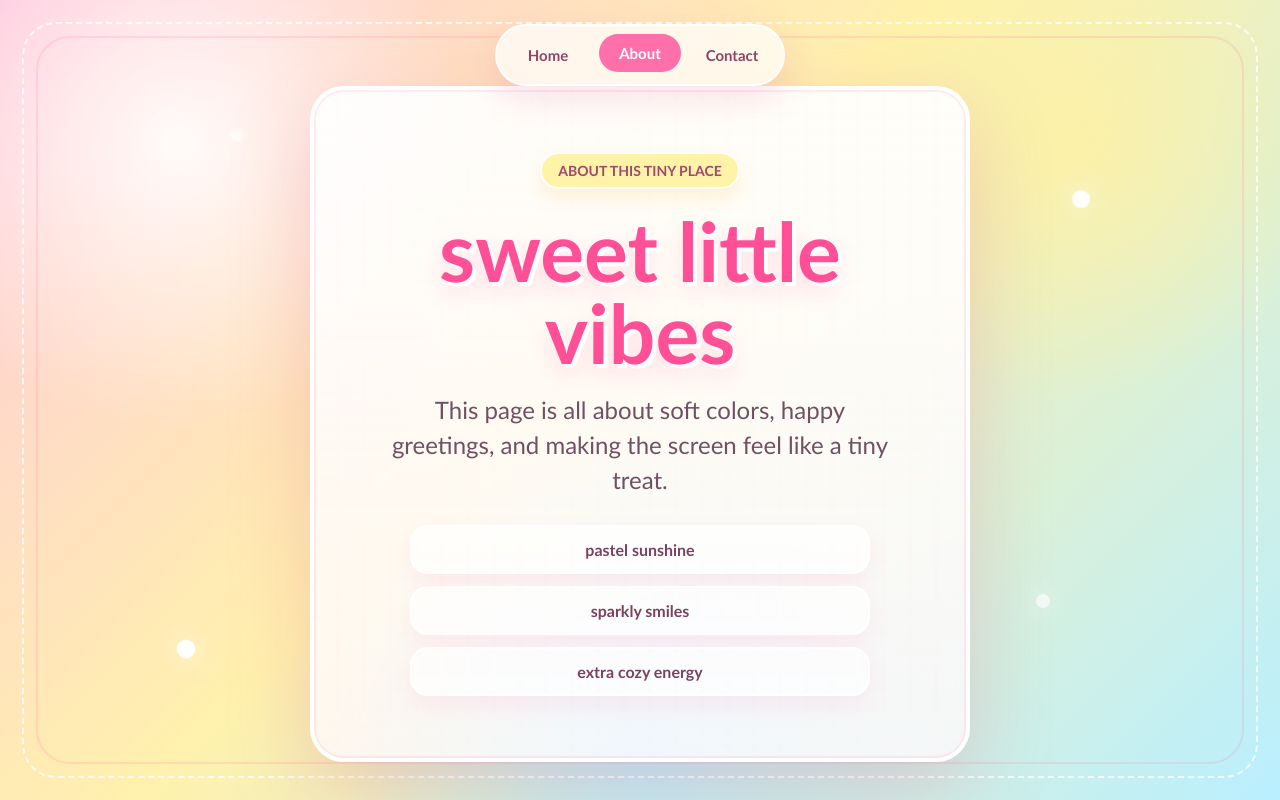
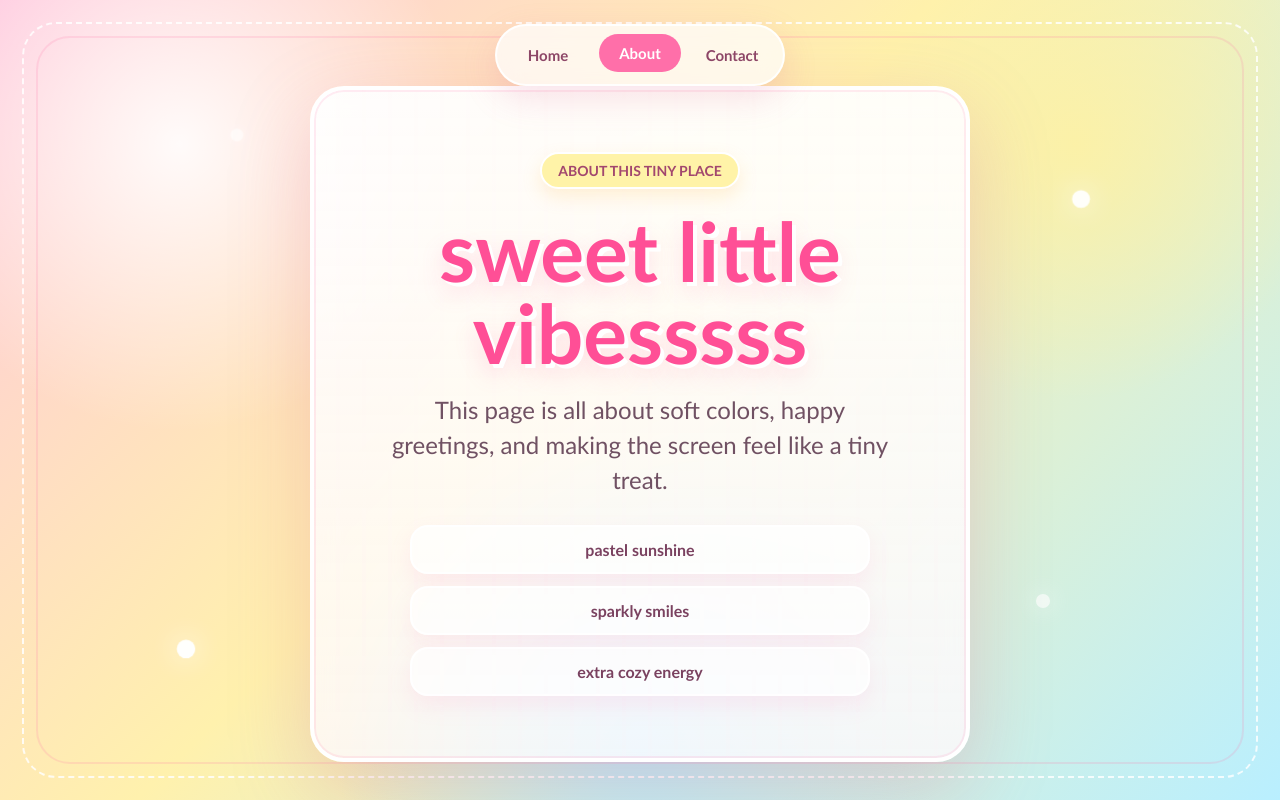
Before and after one commit to asma123001/project1, a plain HTML site: page about.html in a window 1280 px wide. Drawn offline with Linux system fonts and the light colour scheme.

Commit message:
my first commit

```diff
--- a/about.html
+++ b/about.html
@@ -202,7 +202,7 @@
 
   <main class="card" aria-label="About page">
     <div class="tag">about this tiny place</div>
-    <h1>sweet little vibes</h1>
+    <h1>sweet little vibesssss</h1>
     <p>This page is all about soft colors, happy greetings, and making the screen feel like a tiny treat.</p>
     <div class="mini-list" aria-label="Cute details">
       <span>pastel sunshine</span>
```
